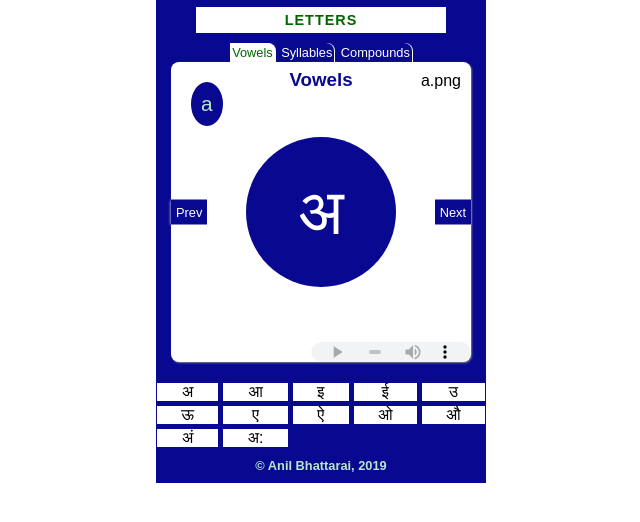
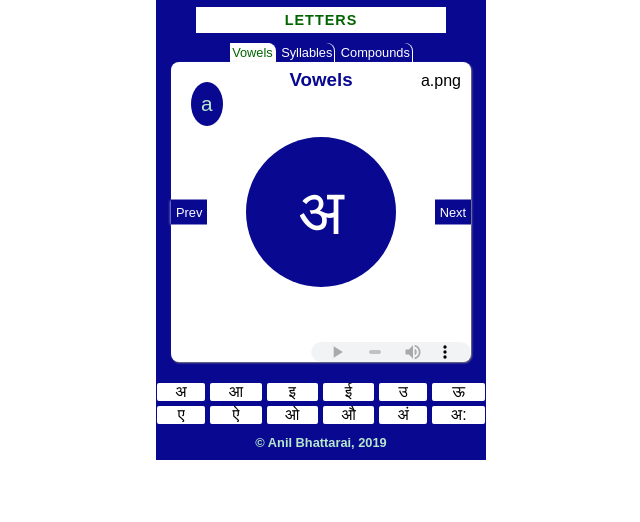
Before and after one commit to anilbhattaraitoronto/ln1119, a plain HTML site: page index.html in a window 1280 px wide. Both pictures are taken after a click on the button "Start Learning". Shown: the part 78-600 px from the top of the page, without its empty margins (319-959 px from the left). Drawn offline with Linux system fonts and the light colour scheme.

Commit message:
changed layout for description items

```diff
--- a/main.css
+++ b/main.css
@@ -246,8 +246,8 @@ background: white;
     position: absolute;
     width: 130px;
     height: 130px;
-    bottom: 1px;
-    left: 1px;
+    bottom: 2px;
+    left: 2px;
     text-align: center;
     border-radius: 8px;
     color: var(--theme1);
@@ -349,15 +349,23 @@ background: white;
 .prev:hover, .next:hover{
     color: var(--theme2);
 }
-#vowel-description, #syllable-description, #compound-description{
+#syllable-description{
     display: grid;
     grid-template-columns: repeat(5, auto);
     grid-gap: 5px;
     margin: auto;
     border: 1px solid var(--theme1);
 }
+#vowel-description, #compound-description{
+    display: grid;
+    grid-template-columns: repeat(6, auto);
+    grid-gap: 5px;
+    margin: auto;
+    border: 1px solid var(--theme1);
+}
 #vowel-description >div, #syllable-description > div, #compound-description > div{
     background: white;
+    border-radius: 2px;
 }
 footer{
     margin: auto;
```
